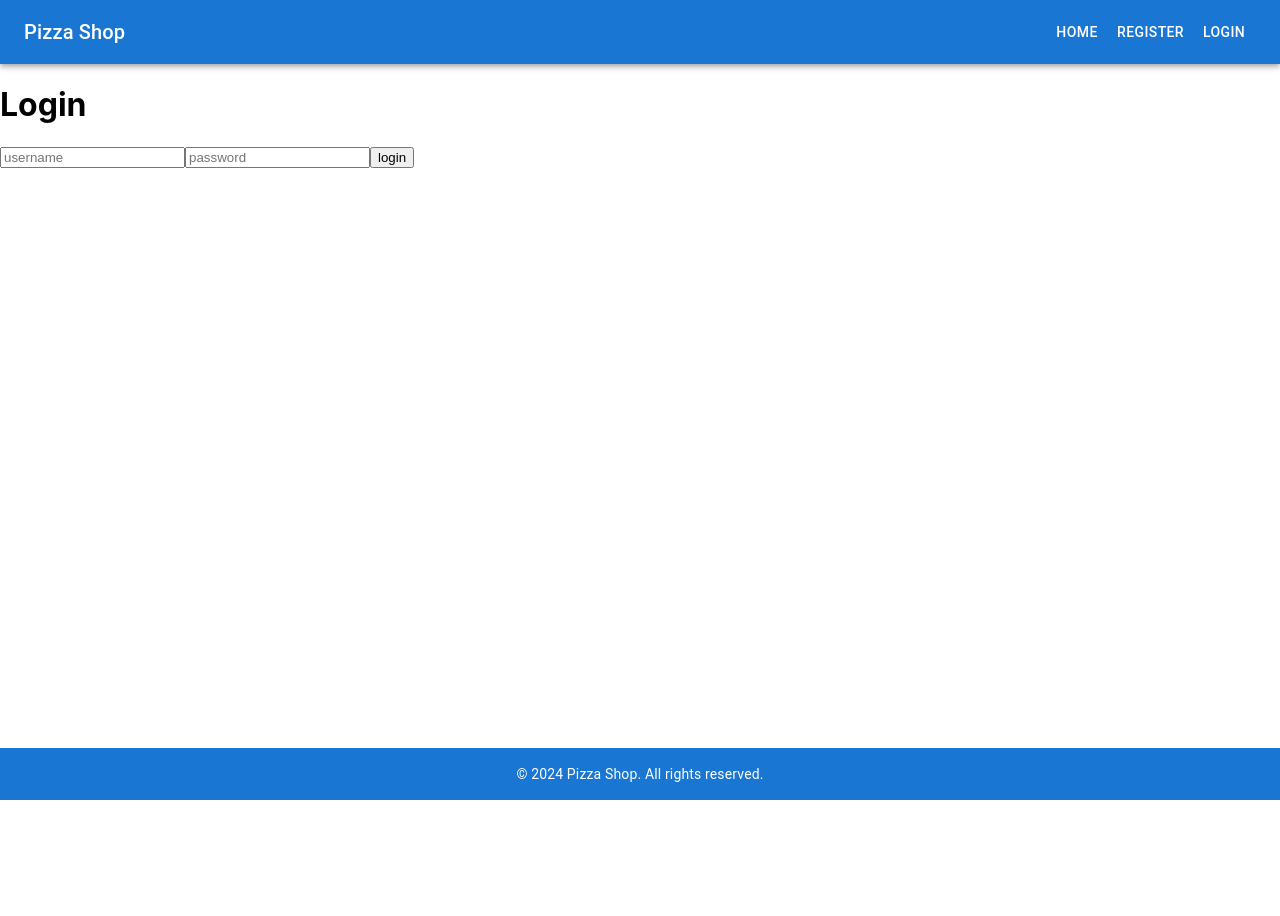
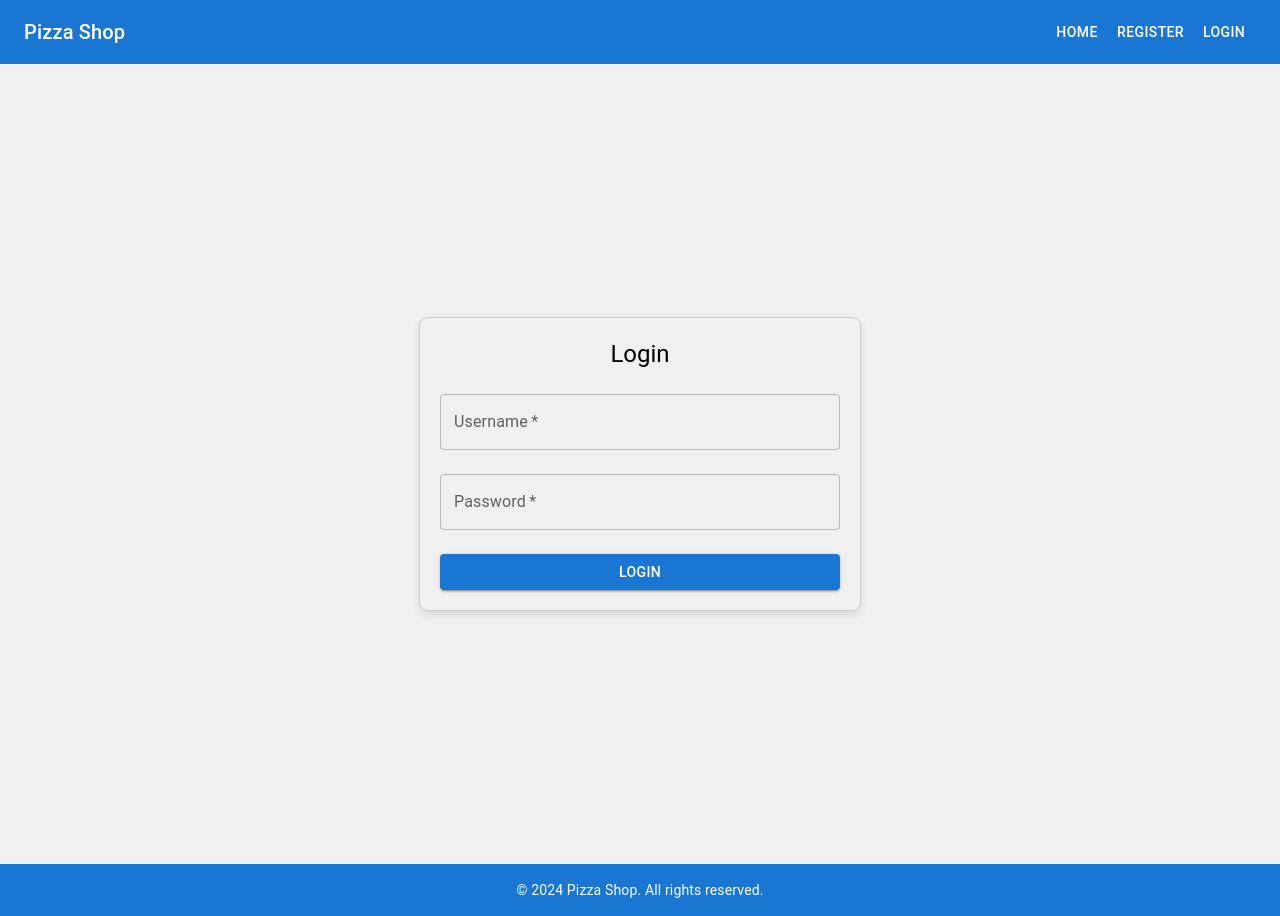
Before and after one commit to xymoget/pizza-website, a React (Create React App) app in the folder frontend/: page /login in a window 1280 px wide. Before the commit the page ends 800 px from the top, so only its background shows below. Built offline with nearby package versions, Linux system fonts and the light colour scheme.

Commit message:
improved frontend login and register page

```diff
--- a/frontend/src/components/LoginRegisterForm.jsx
+++ b/frontend/src/components/LoginRegisterForm.jsx
@@ -3,6 +3,7 @@ import { useEffect, useState } from "react";
 import api from "../api";
 import { ACCESS_TOKEN, REFRESH_TOKEN } from "../constants";
 import { useNavigate } from "react-router-dom";
+import { TextField, Button, Box, Typography } from "@mui/material";
 
 function LoginRegisterForm({route, method}) {
     const [username, setUsername] = useState("");
@@ -21,11 +22,54 @@ function LoginRegisterForm({route, method}) {
         }
     }
 
-    return (<form onSubmit={submitForm}>
-        <input type="text" onChange={(e) => setUsername(e.target.value)} placeholder="username"></input>
-        <input type="password" onChange={(e) => setPassword(e.target.value)} placeholder="password"></input>
-        <button type="submit">{method}</button>
-    </form>)
+    return (<Box
+        component="form"
+        onSubmit={submitForm}
+        sx={{
+            display: 'flex',
+            flexDirection: 'column',
+            maxWidth: '400px',
+            minWidth: '400px',
+            margin: 'auto',
+            padding: '20px',
+            border: '1px solid #ccc',
+            borderRadius: '8px',
+            boxShadow: '0 4px 8px rgba(0, 0, 0, 0.1)'
+        }}
+    >
+        <Typography variant="h5" align="center" gutterBottom>
+            {method === "login" ? "Login" : "Register"}
+        </Typography>
+
+        <TextField
+            label="Username"
+            variant="outlined"
+            margin="normal"
+            value={username}
+            onChange={(e) => setUsername(e.target.value)}
+            required
+            fullWidth
+        />
+        <TextField
+            label="Password"
+            type="password"
+            variant="outlined"
+            margin="normal"
+            value={password}
+            onChange={(e) => setPassword(e.target.value)}
+            required
+            fullWidth
+        />
+        <Button
+            type="submit"
+            variant="contained"
+            color="primary"
+            sx={{ mt: 2 }}
+            fullWidth
+        >
+            {method === "login" ? "Login" : "Register"}
+        </Button>
+    </Box>)
 }
 
 export default LoginRegisterForm;
--- a/frontend/src/pages/Login.jsx
+++ b/frontend/src/pages/Login.jsx
@@ -3,6 +3,7 @@ import LoginRegisterForm from "../components/LoginRegisterForm";
 import { useEffect, useState } from "react";
 import { useNavigate } from "react-router-dom";
 import { checkAuth } from "../utils";
+import "../styles/styles.css";
 
 function Login() {
     const navigate = useNavigate();
@@ -17,8 +18,8 @@ function Login() {
         }
     }
 
-    return (<div>
-            <h1>Login</h1>
+    return (
+        <div className="form-wrapper">
             <LoginRegisterForm method="login" route="api/token/"></LoginRegisterForm>
         </div>
     )
--- /dev/null
+++ b/frontend/src/styles/styles.css
@@ -0,0 +1,9 @@
+/* LoginRegisterForm.css */
+
+.form-wrapper {
+    display: flex;
+    justify-content: center;
+    align-items: center;
+    min-height: 100vh;
+    background-color: #f0f0f0; /* Optional background */
+}
```
